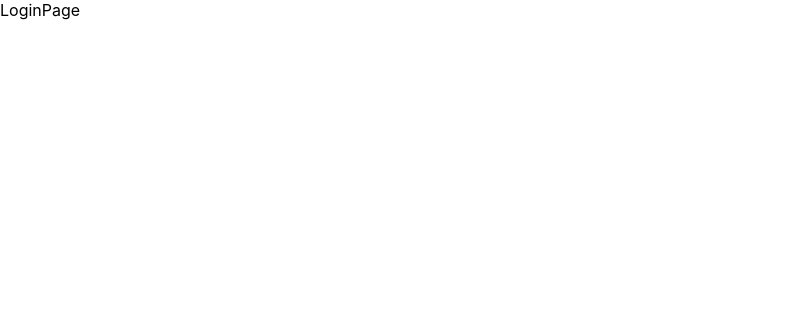
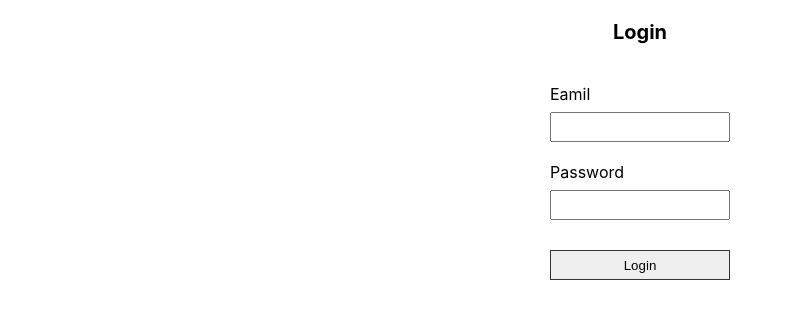
Before and after one commit to mook9288/learn-boiler-plate, a React (Create React App) app in the folder client/: page /login in a window 1280 px wide. Shown: the top 318 px of the page, without its empty margins (0-792 px from the left). Built offline with nearby package versions, Linux system fonts and the light colour scheme.

Commit message:
Add 로그인 페이지

```diff
--- a/client/package.json
+++ b/client/package.json
@@ -16,6 +16,7 @@
     "redux": "^4.1.2",
     "redux-promise": "^0.6.0",
     "redux-thunk": "^2.4.1",
+    "styled-components": "^5.3.3",
     "web-vitals": "^1.1.2"
   },
   "scripts": {
--- /dev/null
+++ b/client/src/_actions/types.js
@@ -0,0 +1 @@
+export const LOGIN_USER = 'login_user';
--- /dev/null
+++ b/client/src/_actions/user_action.js
@@ -0,0 +1,13 @@
+import axios from 'axios';
+import { LOGIN_USER } from './types';
+
+export function loginUser(dataToSubmit) {
+  const request = axios
+    .post('/api/users/login', dataToSubmit)
+    .then((response) => response.data);
+
+  return {
+    type: LOGIN_USER,
+    payload: request,
+  };
+}
--- a/client/src/_reducers/index.js
+++ b/client/src/_reducers/index.js
@@ -1,7 +1,8 @@
 import { combineReducers } from 'redux';
-// import user from "./user_reducer";
+import user from './user_reducer';
 
 const rootReducer = combineReducers({
-  // user
+  user,
 });
+
 export default rootReducer;
--- /dev/null
+++ b/client/src/_reducers/user_reducer.js
@@ -0,0 +1,11 @@
+import { LOGIN_USER } from '../_actions/types';
+
+export default function (state = {}, action) {
+  switch (action.type) {
+    case LOGIN_USER:
+      return { ...state, loginSuccess: action.payload };
+      break;
+    default:
+      return state;
+  }
+}
--- a/client/src/components/view/LoginPage/LoginPage.js
+++ b/client/src/components/view/LoginPage/LoginPage.js
@@ -1,7 +1,97 @@
-import React from 'react';
+import React, { useState } from 'react';
+import styled from 'styled-components';
+import { useDispatch, useSelector } from 'react-redux';
+import { loginUser } from '../../../_actions/user_action';
 
-function LoginPage() {
-  return <div>LoginPage</div>;
+function LoginPage(props) {
+  const dispatch = useDispatch();
+
+  const [email, setEmail] = useState('');
+  const [password, setPassword] = useState('');
+
+  const onEmailHandler = (event) => {
+    setEmail(event.currentTarget.value);
+  };
+
+  const onPasswordHandler = (event) => {
+    setPassword(event.currentTarget.value);
+  };
+
+  const onSubmitHandler = (event) => {
+    event.preventDefault();
+    let body = {
+      email: email,
+      password: password,
+    };
+    dispatch(loginUser(body)).then((response) => {
+      if (response.payload.loginSuccess) {
+        props.history.push('/');
+      } else {
+        alert('Error');
+      }
+    });
+  };
+
+  return (
+    <Layout>
+      <p>Login</p>
+      <form onSubmit={onSubmitHandler}>
+        <InpBox>
+          <label htmlFor=''>Eamil</label>
+          <input type='text' value={email} onChange={onEmailHandler} />
+        </InpBox>
+        <InpBox>
+          <label htmlFor=''>Password</label>
+          <input
+            type='password'
+            value={password}
+            onChange={onPasswordHandler}
+          />
+        </InpBox>
+        <button type='submit'>Login</button>
+      </form>
+    </Layout>
+  );
 }
 
+const Layout = styled.div`
+  margin: 0 auto;
+  width: 180px;
+
+  p {
+    text-align: center;
+    font-weight: bold;
+    font-size: 20px;
+  }
+
+  form {
+    margin-top: 40px;
+  }
+
+  button {
+    margin-top: 30px;
+    width: 100%;
+    height: 30px;
+    line-height: 28px;
+    border: 1px solid #333;
+  }
+`;
+
+const InpBox = styled.div`
+  display: flex;
+  flex-direction: column;
+
+  &:not(:first-child) {
+    margin-top: 20px;
+  }
+
+  label {
+    margin-bottom: 8px;
+  }
+  input {
+    padding: 4px 8px;
+    font-size: 16px;
+  }
+`;
+
 export default LoginPage;
```
